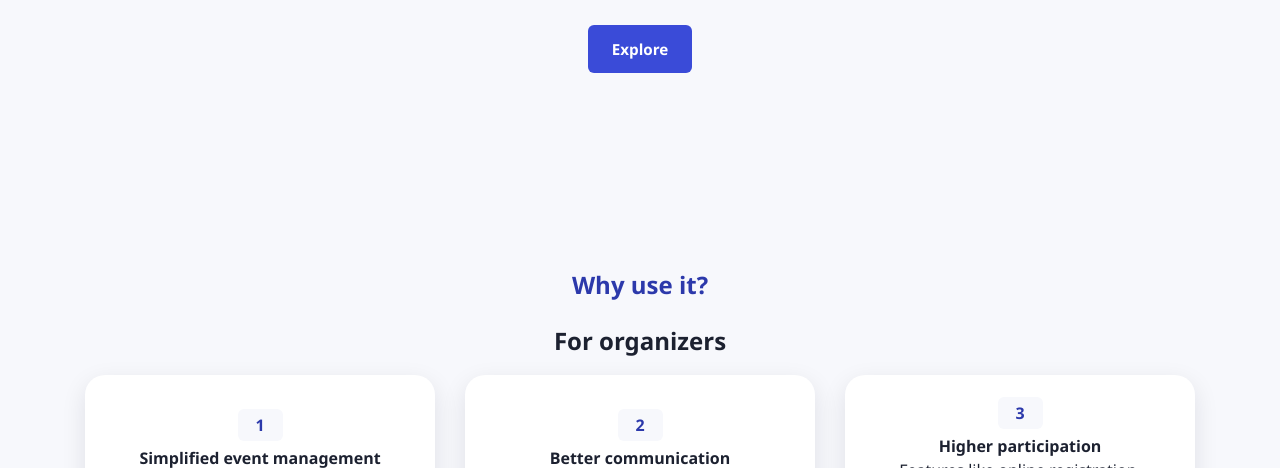
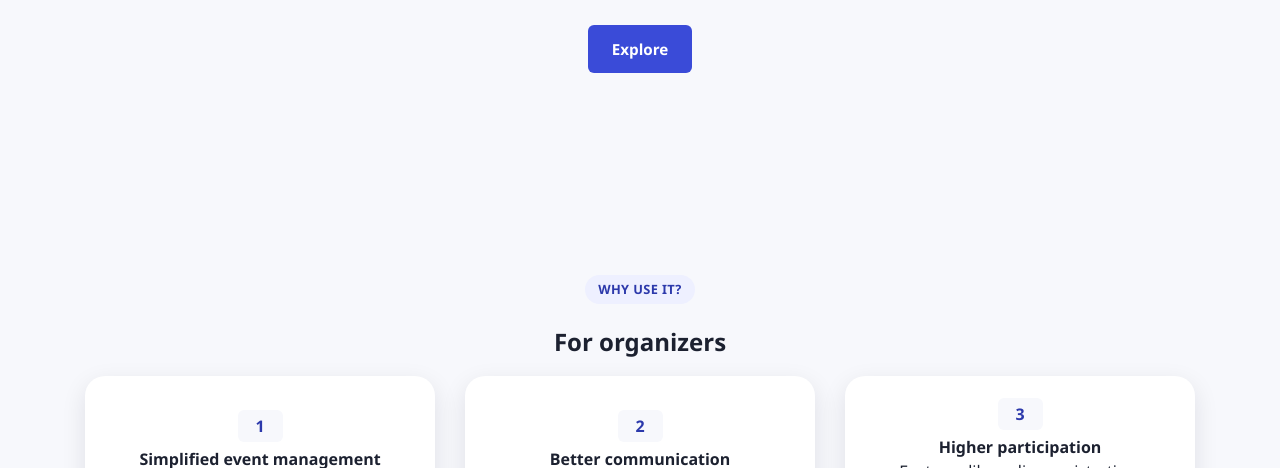
Before and after one commit to brianle169/campus-event-planner, a website with bundled scripts: page views/index.html in a window 1280 px wide. Shown: the part 332-800 px from the top of the page. Built offline with nearby package versions, Linux system fonts and the light colour scheme.

Commit message:
fix why use it

```diff
--- a/views/index.html
+++ b/views/index.html
@@ -1,5 +1,6 @@
 <!doctype html>
 <html lang="en">
+
 <head>
   <meta charset="UTF-8" />
   <meta name="viewport" content="width=device-width, initial-scale=1.0" />
@@ -12,11 +13,7 @@
   <header class="site-header">
     <nav class="nav container">
       <a class="nav-brand" href="index.html">Campus Event Planner</a>
-        <button
-          class="nav-toggle"
-          type="button"
-          aria-label="Toggle navigation"
-          aria-expanded="false">
+      <button class="nav-toggle" type="button" aria-label="Toggle navigation" aria-expanded="false">
         <span></span><span></span><span></span>
       </button>
       <ul class="nav-links">
@@ -42,7 +39,7 @@
     </section>
 
     <section class="why" id="why">
-        <h2 class="whyuse">Why use it?</h2>
+      <h2 class="whyuse"><span class="eyebrow">Why use it?</span></h2>
       <div>
         <h2>For organizers</h2>
         <div class="cards">
@@ -116,10 +113,8 @@
 
   <footer class="site-footer">
     <div class="container footer-inner">
-        <small
-          >&copy; 2026 Smart Campus Event Planner. SOEN 287 course
-          project.</small
-        >
+      <small>&copy; 2026 Smart Campus Event Planner. SOEN 287 course
+        project.</small>
       <div class="footer-links">
         <a href="index.html">Home</a>
         <a href="about.html">About</a>
@@ -128,4 +123,5 @@
     </div>
   </footer>
 </body>
+
 </html>
```
Lines whose indentation alone changed are shown as unchanged.
